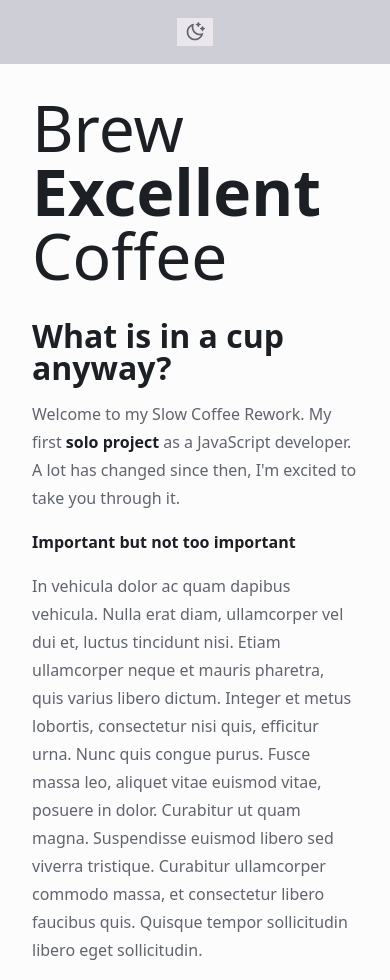
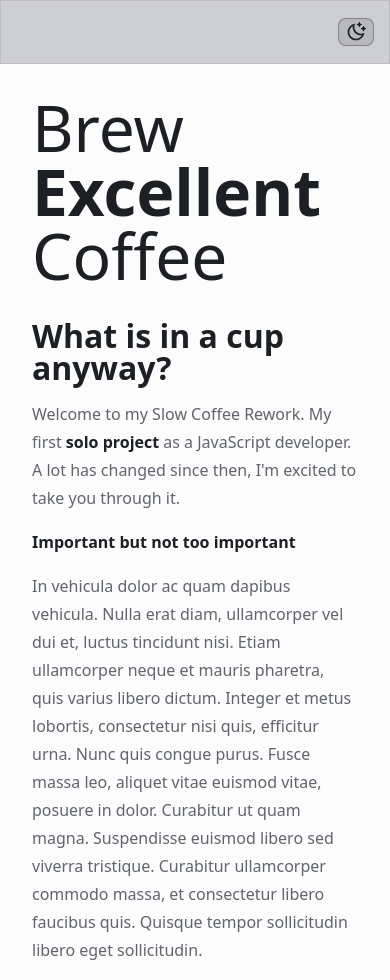
Before and after one commit to nrsimonelli/slow-coffee-two, a React (Create React App) app: page / in a window 390 px wide. Built offline with nearby package versions, Linux system fonts and the light colour scheme.

Commit message:
started responsive nav work and fixed toggle button style

```diff
--- a/src/App.tsx
+++ b/src/App.tsx
@@ -31,11 +31,12 @@ const globalStyles = globalCss({
 
 const App = () => {
   globalStyles();
+
   return (
     <>
       <Nav />
       <Container responsive screen>
-        <Flex direction='column' pad='4'>
+        <Flex direction='column' align='start' pad='4'>
           <TextTitle>
             Brew{' '}
             <TextHead size='8' inline>
@@ -50,7 +51,6 @@ const App = () => {
             developer. A lot has changed since then, I'm excited to
             take you through it.
           </Text>
-
           <TextSub>Important but not too important</TextSub>
           <Text>
             In vehicula dolor ac quam dapibus vehicula. Nulla erat
--- a/src/components/Button.tsx
+++ b/src/components/Button.tsx
@@ -118,122 +118,43 @@ export const Button = styled('button', {
           backgroundColor: '$base6',
         },
       },
-    },
-  },
-  compoundVariants: [
-    {
-      color: 'primary',
-      type: 'ghost',
-      css: {
-        backgroundColor: '$primary1',
-        boxShadow: 'inset 0 0 0 1px $colors$primary7',
+      transparent: {
+        backgroundColor: '$ghost1',
+        color: '$hiContrast',
+        boxShadow: 'inset 0 0 0 1px $colors$ghost3',
         '&:hover': {
-          backgroundColor: '$primary1',
-          boxShadow: 'inset 0 0 0 1px $colors$primary8',
+          backgroundColor: '$ghost2',
+        },
+        '&:active': {
+          backgroundColor: '$ghost3',
         },
         '&:focus': {
           boxShadow:
-            'inset 0 0 0 1px $colors$primary8, 0 0 0 1px $colors$primary8',
+            'inset 0 0 0 1px $colors$ghost4, 0 0 0 1px $colors$ghost4',
         },
       },
     },
-    {
-      color: 'secondary',
-      type: 'ghost',
-      css: {
-        backgroundColor: '$secondary1',
-        boxShadow: 'inset 0 0 0 1px $colors$secondary7',
-        '&:hover': {
-          backgroundColor: '$secondary1',
-          boxShadow: 'inset 0 0 0 1px $colors$secondary8',
-        },
-        '&:focus': {
-          boxShadow:
-            'inset 0 0 0 1px $colors$secondary8, 0 0 0 1px $colors$secondary8',
-        },
-      },
-    },
-    {
-      color: 'accent',
-      type: 'ghost',
-      css: {
-        backgroundColor: '$accent1',
-        boxShadow: 'inset 0 0 0 1px $colors$accent7',
-        '&:hover': {
-          backgroundColor: '$accent1',
-          boxShadow: 'inset 0 0 0 1px $colors$accent8',
-        },
-        '&:focus': {
-          boxShadow:
-            'inset 0 0 0 1px $colors$accent8, 0 0 0 1px $colors$accent8',
-        },
-      },
-    },
-    {
-      color: 'base',
-      type: 'ghost',
-      css: {
-        backgroundColor: '$base1',
-        boxShadow: 'inset 0 0 0 1px $colors$base7',
-        '&:hover': {
-          backgroundColor: '$base1',
-          boxShadow: 'inset 0 0 0 1px $colors$base8',
-        },
-        '&:focus': {
-          boxShadow:
-            'inset 0 0 0 1px $colors$base8, 0 0 0 1px $colors$base8',
-        },
-      },
-    },
-    {
-      color: 'primary',
-      type: 'hot',
-      css: {
-        color: '$white',
-        backgroundColor: '$primary9',
-        '&:hover': {
-          backgroundColor: '$primary10',
-        },
-      },
-    },
-    {
-      color: 'secondary',
-      type: 'hot',
-      css: {
-        color: '$white',
-        backgroundColor: '$secondary9',
-        '&:hover': {
-          backgroundColor: '$secondary10',
-        },
-      },
-    },
-    {
-      color: 'accent',
-      type: 'hot',
-      css: {
-        color: '$white',
-        backgroundColor: '$accent9',
-        '&:hover': {
-          backgroundColor: '$accent10',
-        },
-      },
-    },
-    {
-      color: 'base',
-      type: 'hot',
-      css: {
-        color: '$white',
-        backgroundColor: '$base9',
-        '&:hover': {
-          backgroundColor: '$base10',
-        },
-      },
-    },
-  ],
+  },
+
   defaultVariants: {
-    shape: '1',
-    size: '1',
-    type: 'light',
-    color: 'primary',
+    shape: '2',
+    size: '2',
   },
 });
+
+export const ToggleButton = styled(Button, {
+  // boxShadow: 'inset 0 0 0 1px $colors$base7',
+  // '&:hover': {
+  //   backgroundColor: '$base6',
+  //   boxShadow: 'inset 0 0 0 1px $colors$base8',
+  // },
+  // '&:focus': {
+  //   boxShadow:
+  //     'inset 0 0 0 1px $colors$base8, 0 0 0 1px $colors$base8',
+  // },
+  defaultVariants: {
+    shape: '2',
+    size: '4',
+    color: 'transparent',
+  },
+});
--- a/src/components/Nav/Nav.tsx
+++ b/src/components/Nav/Nav.tsx
@@ -5,9 +5,15 @@ import { ThemeToggle } from '../ThemeToggle/ThemeToggle';
 const Nav = () => {
   return (
     <Flex
+      border
+      pad='4'
       align='center'
-      justify='center'
-      css={{ height: '$6', bg: '$base7' }}
+      justify='end'
+      css={{
+        height: '$6',
+        bg: '$base7',
+        '@bp1': { bg: '$accent12' },
+      }}
     >
       <ThemeToggle />
     </Flex>
--- a/src/components/ThemeToggle/ThemeToggle.tsx
+++ b/src/components/ThemeToggle/ThemeToggle.tsx
@@ -1,6 +1,6 @@
 import React, { useContext } from 'react';
 import { RiMoonClearLine } from 'react-icons/ri';
-import { Button } from '../Button';
+import { ToggleButton } from '../Button';
 import { ThemeContext } from './ThemeContext';
 import { THEMES } from '../../constants';
 import { darkTheme } from '../../stitches.config';
@@ -32,8 +32,8 @@ export const ThemeToggle = ({
   };
 
   return (
-    <Button size='4' onClick={handleThemeChange}>
+    <ToggleButton onClick={handleThemeChange}>
       {children}
-    </Button>
+    </ToggleButton>
   );
 };
--- a/src/stitches.config.ts
+++ b/src/stitches.config.ts
@@ -55,7 +55,7 @@ export const { styled, config, theme, createTheme, globalCss } =
         white: '$whiteA12',
         black: '$blackA12',
 
-        ghost1: '$blackA3',
+        ghost1: '$blackA2',
         ghost2: '$blackA4',
         ghost3: '$blackA5',
         ghost4: '$blackA7',
@@ -286,7 +286,7 @@ export const darkTheme = createTheme(THEMES.DARK_THEME, {
     white: '$whiteA12',
     black: '$blackA12',
 
-    ghost1: '$whiteA3',
+    ghost1: '$whiteA2',
     ghost2: '$whiteA4',
     ghost3: '$whiteA5',
     ghost4: '$whiteA7',
```
